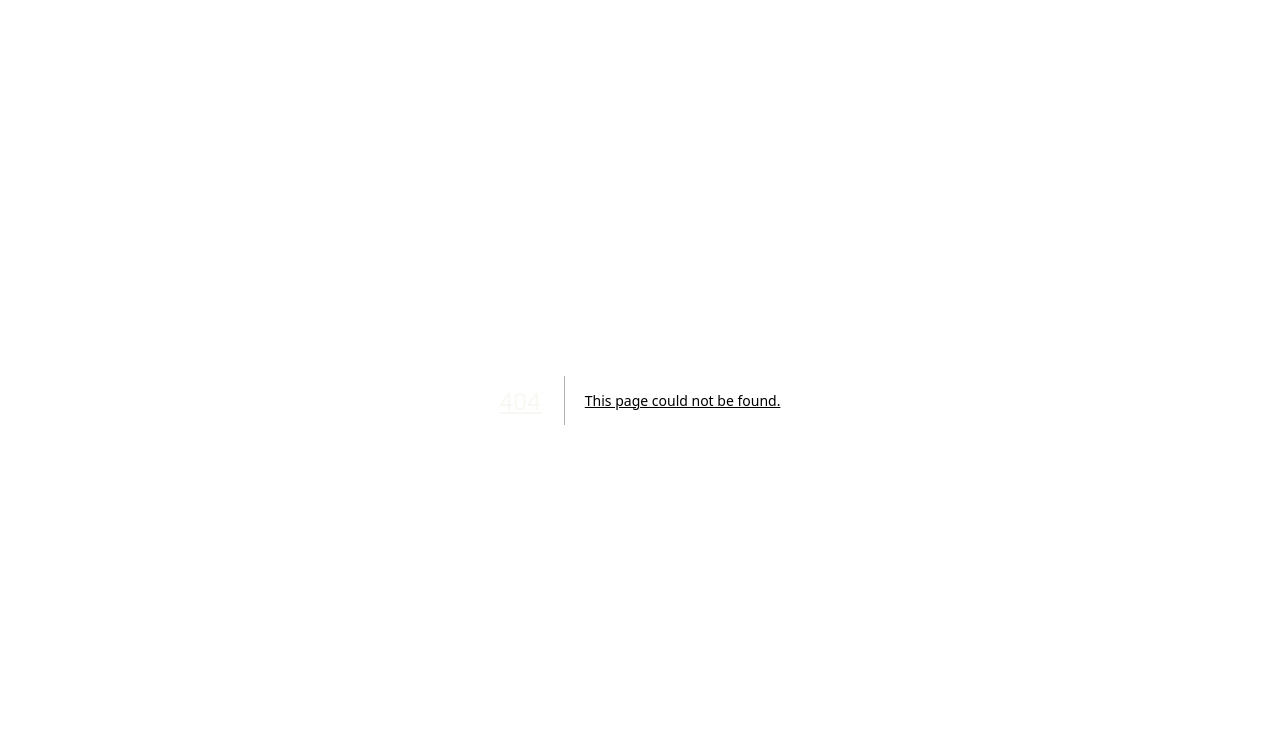
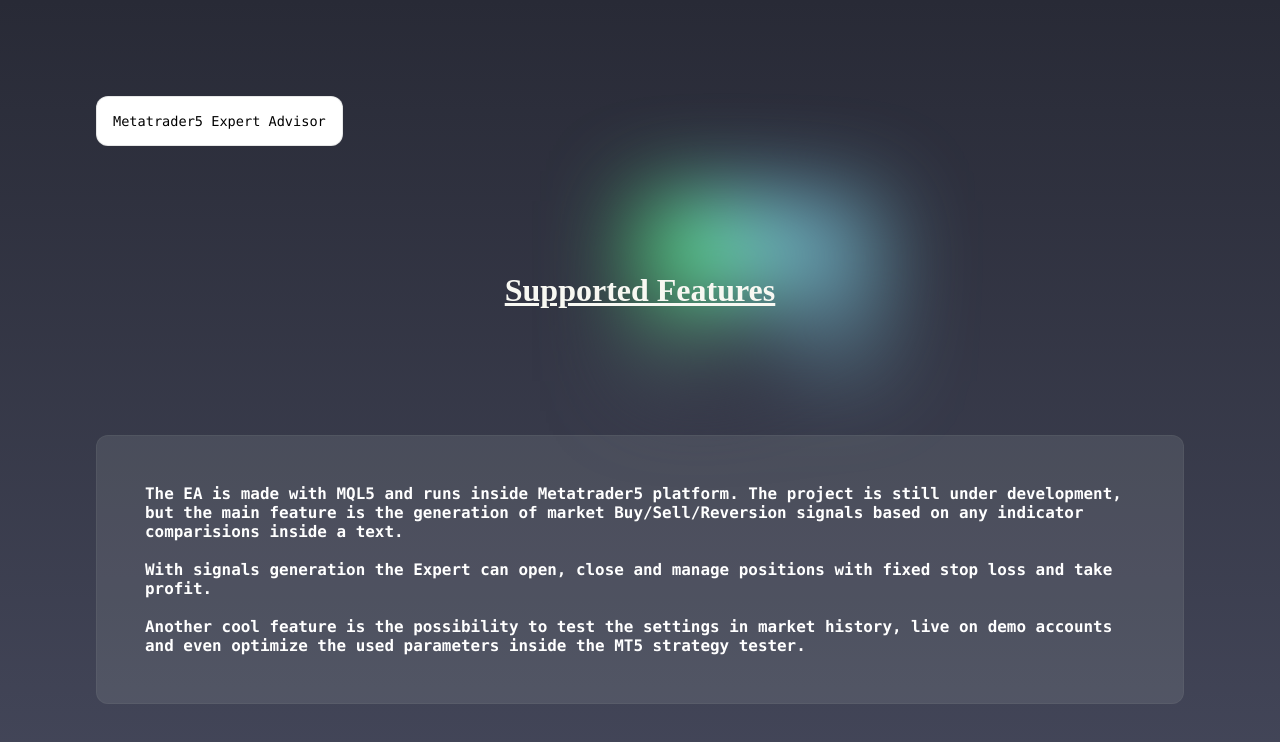
Before and after one commit to ThiDiamondDev/expert-multisignals-docs, a Next.js app: page /features in a window 1280 px wide. Before the commit this address had no page. Shown: the top 742 px of the page. Built offline with nearby package versions, Linux system fonts and the light colour scheme.

Commit message:
Create features page.

```diff
--- /dev/null
+++ b/pages/features.js
@@ -0,0 +1,44 @@
+import Head from "next/head";
+import styles from "../styles/Home.module.css";
+
+export default function Features() {
+  return (
+    <>
+      <Head>
+        <title>EA Features</title>
+        <meta name="description" content="Features" />
+        <meta name="viewport" content="width=device-width, initial-scale=1" />
+        <link rel="icon" href="/favicon.ico" />
+      </Head>
+      <main className={styles.main}>
+        <div className={styles.description}>
+          <p style={{ backgroundColor: "white" }}>
+            Metatrader5 Expert Advisor
+            <br />
+          </p>
+        </div>
+
+        <div className={styles.center}>
+          <h1>Supported Features</h1>
+        </div>
+        <div className={styles.container}>
+          <h3>
+            The EA is made with <a>MQL5</a> and runs inside Metatrader5
+            platform. The project is still under development, but the main
+            feature is the generation of market Buy/Sell/Reversion signals based
+            on any indicator comparisions inside a text.
+            <br />
+            <br />
+            With signals generation the Expert can open, close and manage
+            positions with fixed stop loss and take profit.
+            <br />
+            <br />
+            Another cool feature is the possibility to test the settings in
+            market history, live on demo accounts and even optimize the used
+            parameters inside the MT5 strategy tester.
+          </h3>
+        </div>
+      </main>
+    </>
+  );
+}
```
